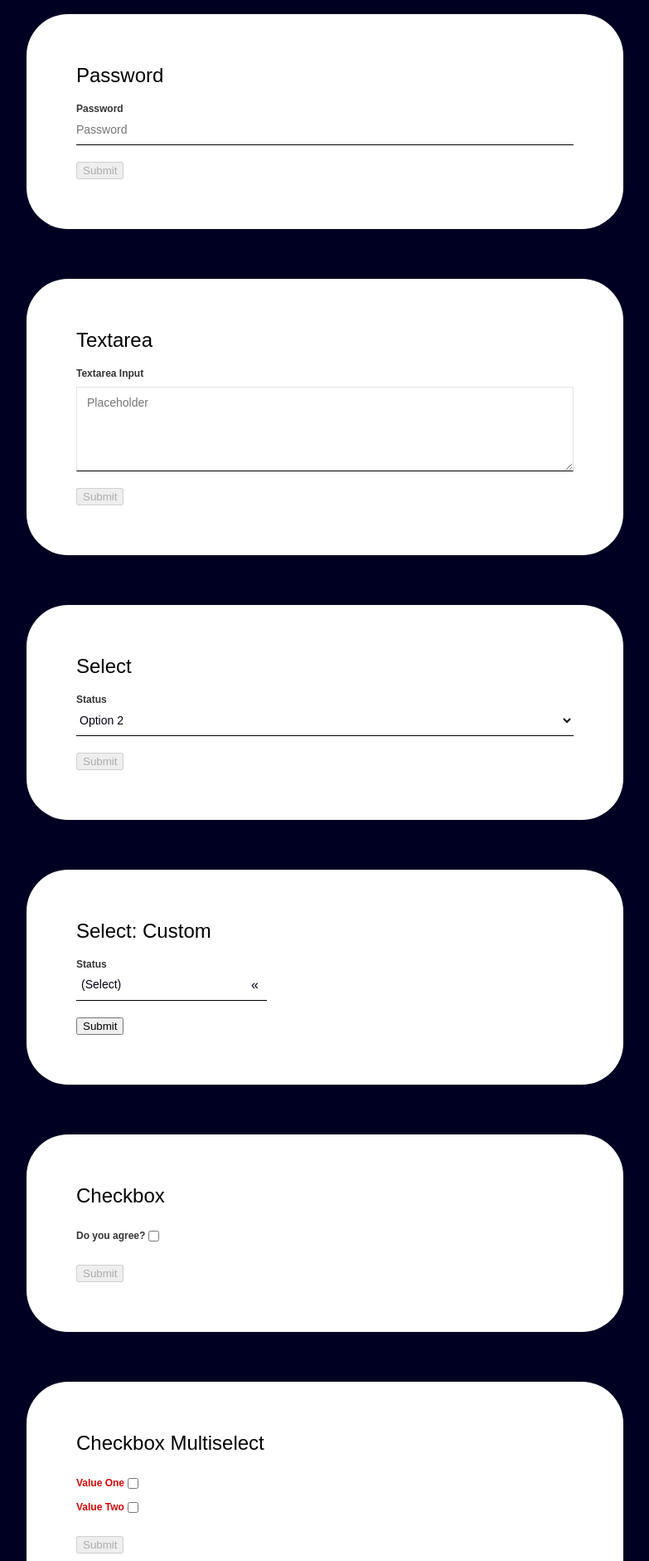
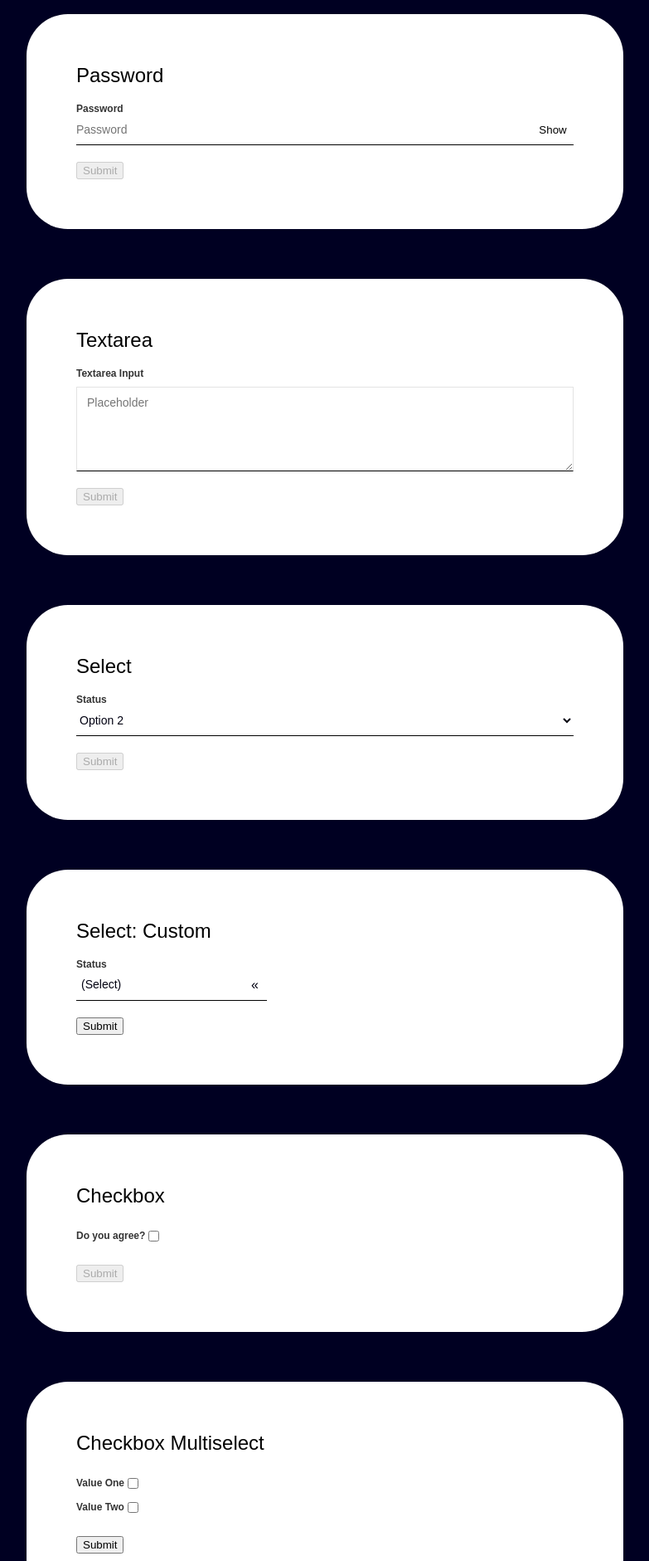
Before and after one commit to elirichey/next-forms, a Next.js app: page / in a window 1280 px wide. Shown: the part 1000-2881 px from the top of the page at 83% size, without its empty margins (248-1031 px from the left). Built offline with nearby package versions, Linux system fonts and the light colour scheme.

Commit message:
think i cleared the remainder of bugs for current inputs

```diff
--- a/components/Inputs/CheckboxMultiSelect.js
+++ b/components/Inputs/CheckboxMultiSelect.js
@@ -1,8 +1,6 @@
 import { Form, Field } from "react-final-form";
 
 export default function CheckboxMultiSelect(props) {
-  const required = (value) => (value ? undefined : "Required");
-
   const onSubmit = async (values) => {
     console.log("Submit Checkbox Muliselect", values.isChecked);
   };
@@ -10,48 +8,46 @@ export default function CheckboxMultiSelect(props) {
   return (
     <Form
       onSubmit={onSubmit}
+      initialValues={{ isChecked: [] }}
       render={({ handleSubmit, form, submitting, pristine, values }) => (
         <form onSubmit={handleSubmit}>
           <Field
             name="isChecked"
             value="Value One"
-            validate={required}
             type="checkbox"
+            multiple={true}
           >
             {({ input, meta }) => (
               <div className="checkbox-field">
                 <label
-                  className={meta.error ? "field-label-error" : "field-label"}
+                  className={
+                    meta.error && meta.touched
+                      ? "field-label-error"
+                      : "field-label"
+                  }
                 >
                   Value One
                 </label>
 
                 <input {...input} type="checkbox" className="checkbox" />
-                {meta.error && (meta.modified || meta.touched) && (
-                  <span>{meta.error}</span>
-                )}
               </div>
             )}
           </Field>
 
-          <Field
-            name="isChecked"
-            value="Value Two"
-            validate={required}
-            type="checkbox"
-          >
+          <Field name="isChecked" value="Value Two" type="checkbox">
             {({ input, meta }) => (
               <div className="checkbox-field">
                 <label
-                  className={meta.error ? "field-label-error" : "field-label"}
+                  className={
+                    meta.error && meta.touched
+                      ? "field-label-error"
+                      : "field-label"
+                  }
                 >
                   Value Two
                 </label>
 
                 <input {...input} type="checkbox" className="checkbox" />
-                {meta.error && (meta.modified || meta.touched) && (
-                  <span>{meta.error}</span>
-                )}
               </div>
             )}
           </Field>
@@ -60,7 +56,7 @@ export default function CheckboxMultiSelect(props) {
             <button
               className="submit-btn"
               type="submit"
-              disabled={submitting || pristine}
+              // disabled={submitting || pristine}
             >
               Submit
             </button>
--- a/components/Inputs/Password.js
+++ b/components/Inputs/Password.js
@@ -4,6 +4,7 @@ import Label from "../Label";
 
 export default function Password(props) {
   const [strength, setStrength] = useState(null);
+  const [hidePassword, setHidePassword] = useState(true);
 
   const required = (value) => (value ? undefined : "Required");
   const composeValidators = (...validators) => {
@@ -66,11 +67,28 @@ export default function Password(props) {
                 />
                 <input
                   {...input}
-                  type="password"
+                  type={hidePassword ? "password" : "text"}
                   placeholder="Password"
                   className="text-input"
                   required={true}
                 />
+
+                {hidePassword ? (
+                  <button
+                    className="password-visable"
+                    onClick={() => setHidePassword(false)}
+                  >
+                    Show
+                  </button>
+                ) : (
+                  <button
+                    className="password-visable"
+                    onClick={() => setHidePassword(true)}
+                  >
+                    Hide
+                  </button>
+                )}
+
                 {input.value.length > 6 ? (
                   <span className="password-strength">{strength}</span>
                 ) : null}
--- a/components/Inputs/Radio.js
+++ b/components/Inputs/Radio.js
@@ -14,7 +14,11 @@ export default function Radio(props) {
               return (
                 <div className="radio-field">
                   <label
-                    className={meta.error ? "field-label-error" : "field-label"}
+                    className={
+                      meta.error && meta.touched
+                        ? "field-label-error"
+                        : "field-label"
+                    }
                   >
                     Value 1
                   </label>
@@ -36,7 +40,11 @@ export default function Radio(props) {
               return (
                 <div className="radio-field">
                   <label
-                    className={meta.error ? "field-label-error" : "field-label"}
+                    className={
+                      meta.error && meta.touched
+                        ? "field-label-error"
+                        : "field-label"
+                    }
                   >
                     Value 2
                   </label>
@@ -54,11 +62,7 @@ export default function Radio(props) {
           </Field>
 
           <div className="submit-container">
-            <button
-              className="submit-btn"
-              type="submit"
-              disabled={submitting || pristine}
-            >
+            <button className="submit-btn" type="submit">
               Submit
             </button>
           </div>
--- a/components/Inputs/SelectCustom.js
+++ b/components/Inputs/SelectCustom.js
@@ -41,7 +41,14 @@ export default function SelectCustom(props) {
                 {options.map((item, i) => {
                   return (
                     <li className="option" key={i}>
-                      <button onClick={() => setSelected(item)}>{item}</button>
+                      <button
+                        onClick={() => {
+                          setSelected(item);
+                          setShowOptions(false);
+                        }}
+                      >
+                        {item}
+                      </button>
                     </li>
                   );
                 })}
--- a/styles/Fields.sass
+++ b/styles/Fields.sass
@@ -79,8 +79,19 @@ input, textarea, select
 // Passwords
 .password-strength
   position: absolute
+  bottom: -20px
+  right: 0
+.password-visable
+  position: absolute
   top: 0
+  bottom: 0
   right: 0
+  margin: auto
+  height: 38px
+  width: 50px
+  margin-bottom: 0
+  background-color: transparent
+  border: none
 
 // Select
 .select-input-container
```
